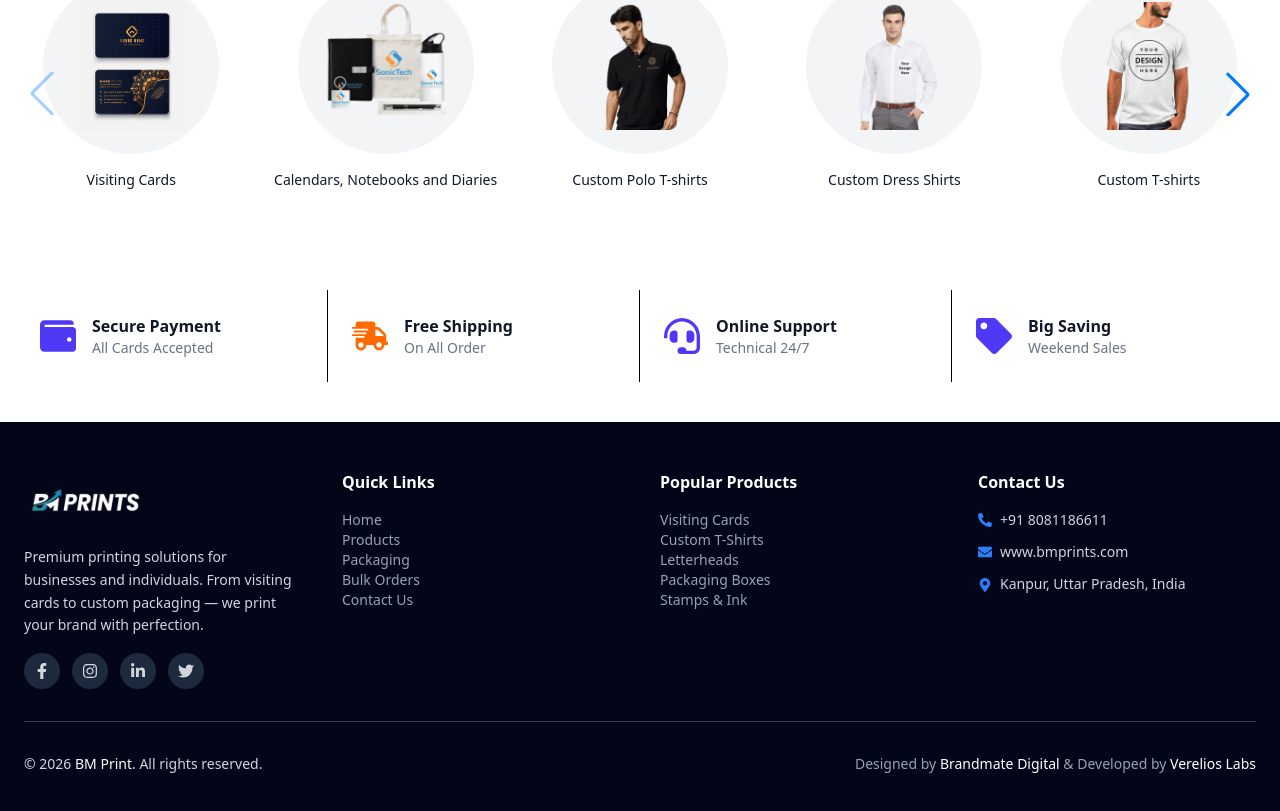
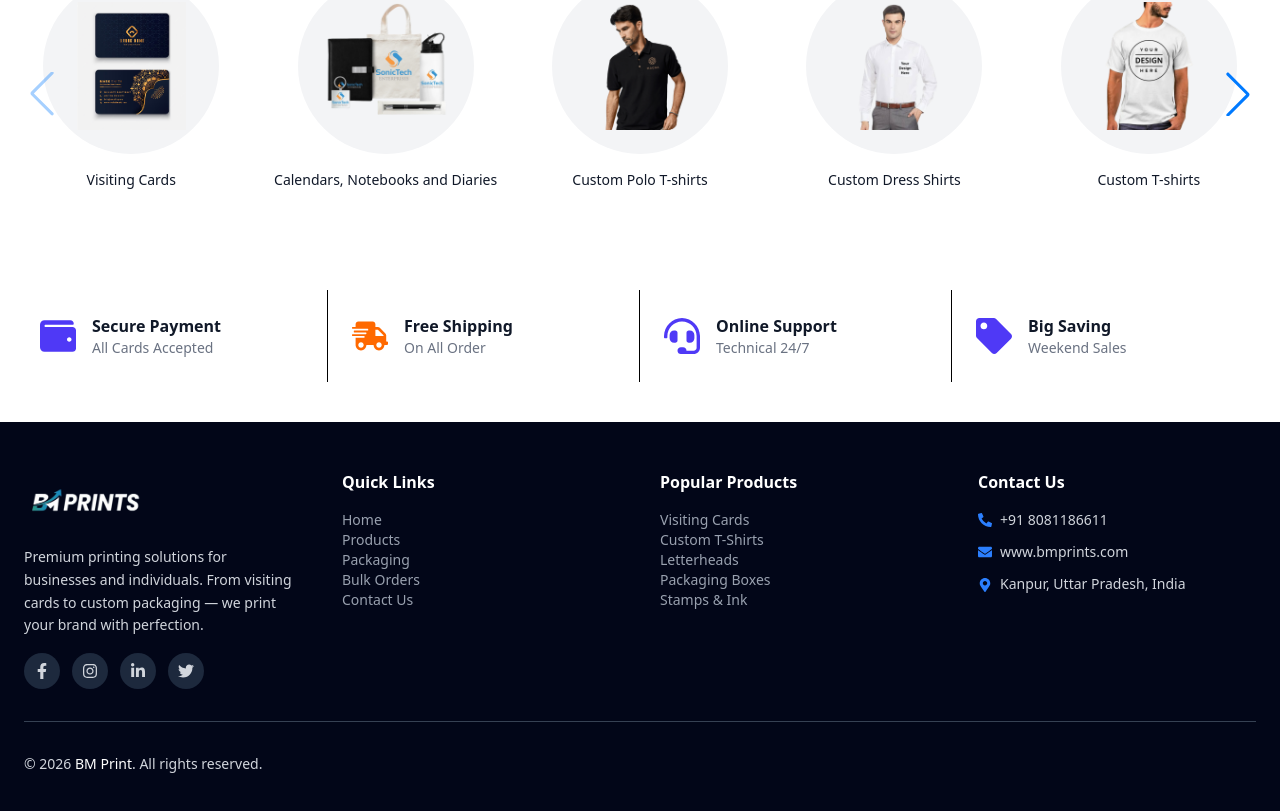
Before and after one commit to TanayTrivedi2003/bm-print, a React (Vite) app: page / in a window 1280 px wide. Shown: the part 215-1026 px from the top of the page. Built offline with nearby package versions, Linux system fonts and the light colour scheme.

Commit message:
add footer

```diff
--- a/src/components/Footer.jsx
+++ b/src/components/Footer.jsx
@@ -91,7 +91,7 @@
                     <p>
                         © {new Date().getFullYear()} <span className="text-white">BM Print</span>. All rights reserved.
                     </p>
-                    <p className="text-gray-400 text-sm">
+                    {/* <p className="text-gray-400 text-sm">
                         Designed by{" "}
                         <a
                             href="https://brandmatedigital.com"
@@ -110,7 +110,7 @@
                         >
                             Verelios Labs
                         </a>
-                    </p>
+                    </p> */}
 
                 </div>
             </div>
```
